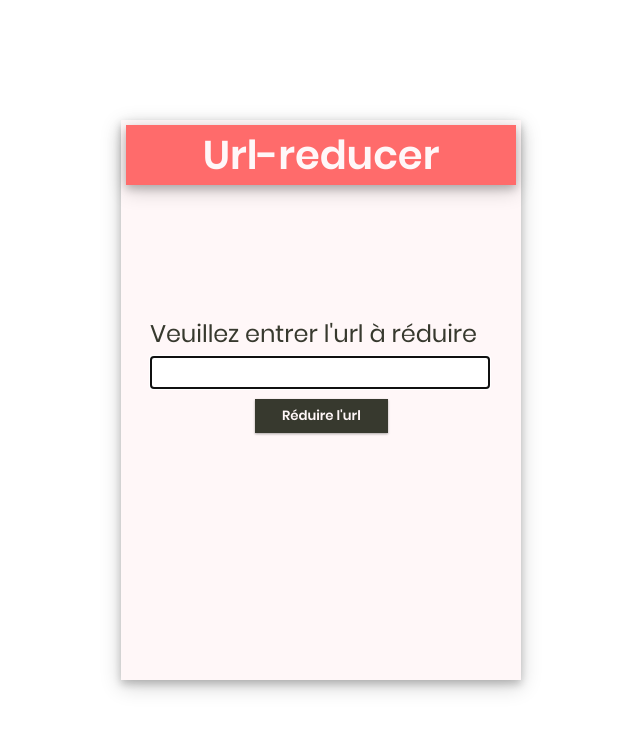
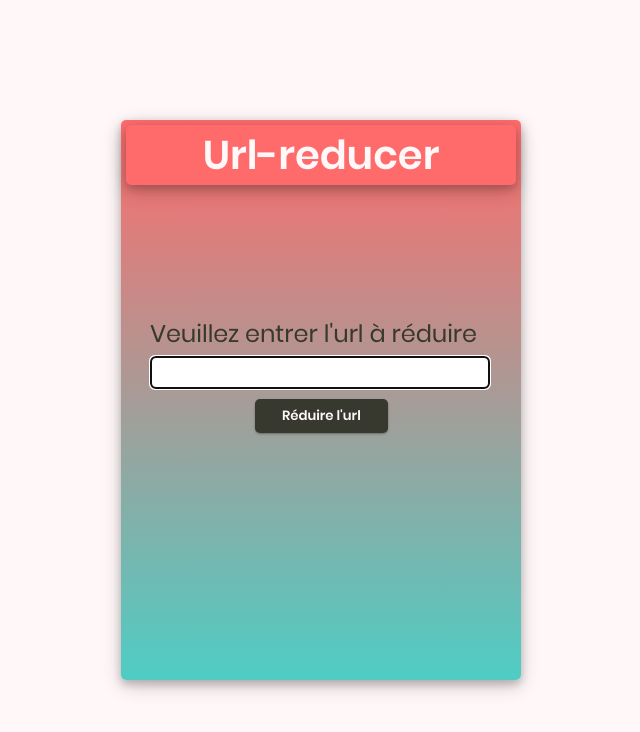
Before and after one commit to Toofi/url-reducer, a plain HTML site: page url-reducer/index.html in a window 1280 px wide. Shown: the whole page, without its empty margins (319-959 px from the left). Drawn offline with Linux system fonts and the light colour scheme.

Commit message:
updated style.css

```diff
--- a/url-reducer/style.css
+++ b/url-reducer/style.css
@@ -26,15 +26,22 @@ html,body,p,ol,ul,li,dl,dt,dd,blockquote,figure,fieldset,legend,textarea,pre,ifr
         url('src/fonts/Poppins-Regular.ttf')
 }
 
+html {
+  background-color: #fff7f8;
+}
+
+
 .card {
   color: #37392e;
   width: 25em;
   height: 35em;
-  background-color: #fff7f8;
+  background: rgb(255,107,107);
+  background: linear-gradient(180deg, rgba(255,107,107,1) 0%, rgba(78,205,196,1) 100%);
   position: absolute;
   left: 50%;
   top: 50%;
   transform: translate(-50%, -50%);
+  border-radius: 5px;
 
   padding-left: 5px;
   padding-right: 5px;
@@ -55,6 +62,7 @@ html,body,p,ol,ul,li,dl,dt,dd,blockquote,figure,fieldset,legend,textarea,pre,ifr
   text-align: center;
   background-color: #ff6b6b;
   box-shadow: 0 4px 8px 0 rgba(0, 0, 0, 0.2), 0 6px 20px 0 rgba(0, 0, 0, 0.19);
+  border-radius: 5px;
 }
 
 form{
@@ -82,6 +90,7 @@ button {
   background-color: #37392e;
   color: #fff7f8;
   border: none;
+  border-radius: 5px;
 
   box-shadow: 0 1px 3px rgba(0,0,0,0.12), 0 1px 2px rgba(0,0,0,0.24);
   transition: all 0.15s cubic-bezier(.25,.8,.25,1);
@@ -99,15 +108,12 @@ button:hover {
   border-radius: 0px;
   transition: border-color 0.25s;
   transition: box-shadow 0.3s cubic-bezier(.25,.8,.25,1);
+  border-radius: 5px;
 
 }
 
 .input:hover {
   box-shadow: inset 0 8px 6px -6px rgba(0,0,0,0.16);
-}
-
-.input:focus {
-  border-color: #4ecdc4;
 }
 
 #shrinkedUrl {
```
